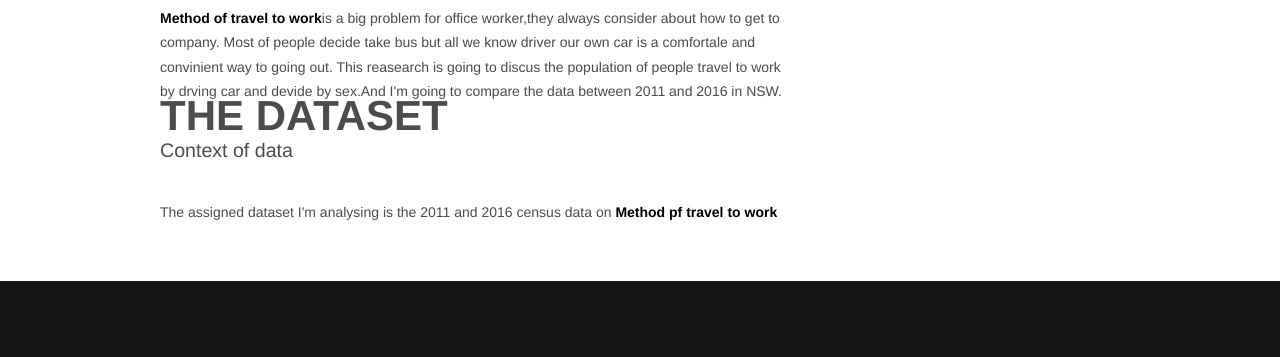
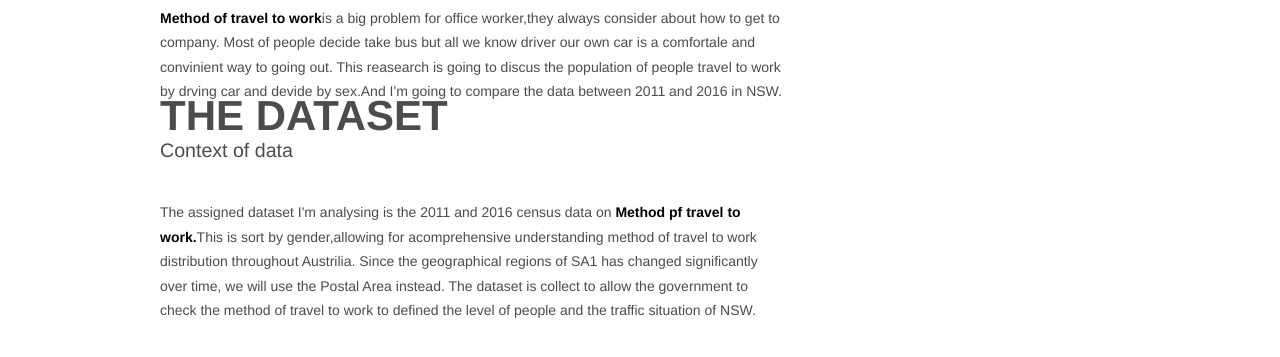
Before and after one commit to leowuyuqi/CODE1230-Assesment, a plain HTML site: page index.html in a window 1280 px wide. Shown: the part 787-1144 px from the top of the page. Before the commit the page ends 1068 px from the top, so only its background shows below. Drawn offline with nearby package versions, Linux system fonts and the light colour scheme.

Commit message:
Update index.html

```diff
--- a/index.html
+++ b/index.html
@@ -66,7 +66,7 @@
 								<h2>The dataset</h2>
 								<span class="byline">Context of data</span>
 							</header>
-							<p>The assigned dataset I'm analysing is the 2011 and 2016 census data on<strong> Method pf travel to work</strong></p>
+							<p>The assigned dataset I'm analysing is the 2011 and 2016 census data on<strong> Method pf travel to work.</strong>This is sort by gender,allowing for acomprehensive understanding method of travel to work distribution throughout Austrilia. Since the geographical regions of SA1 has changed significantly over time, we will use the Postal Area instead. The dataset is collect to allow the government to check the method of travel to work to defined the level of people and the traffic situation of NSW.</p>
 
 						</section>
 					</div>
```
